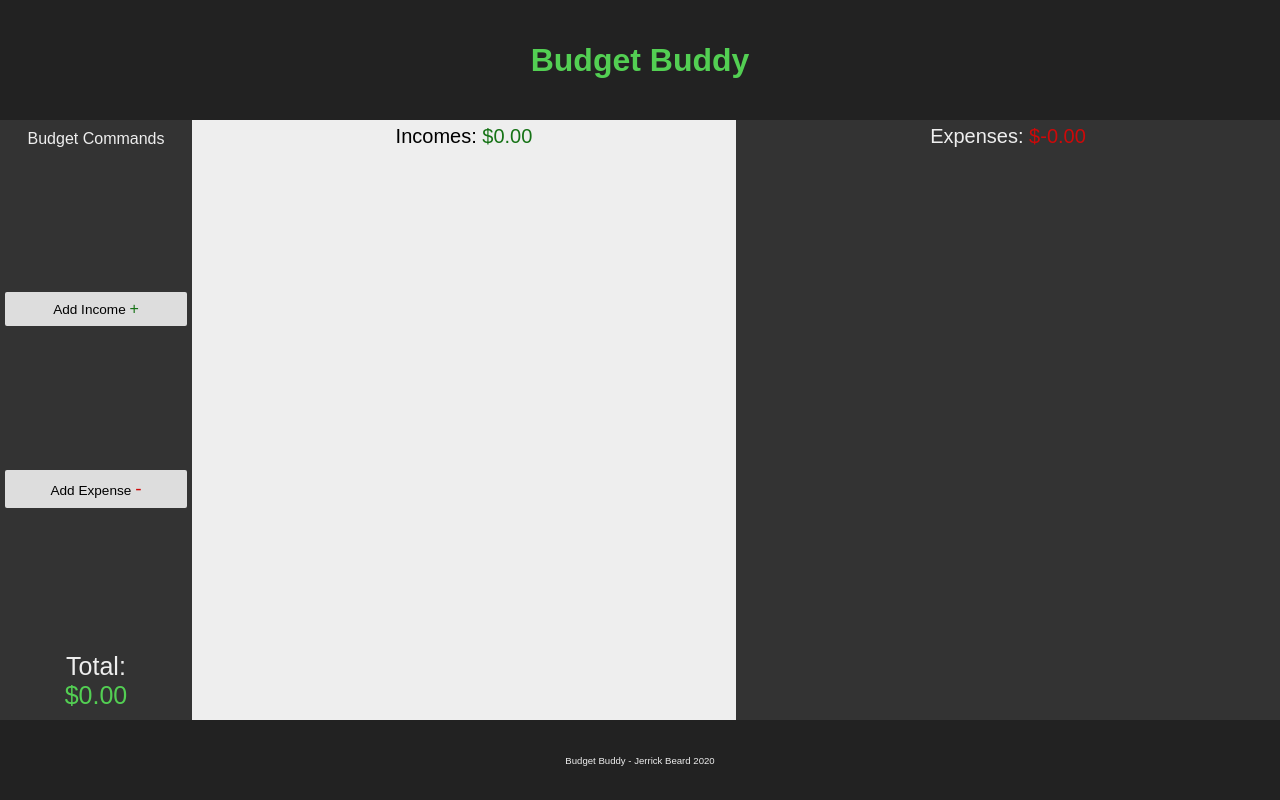
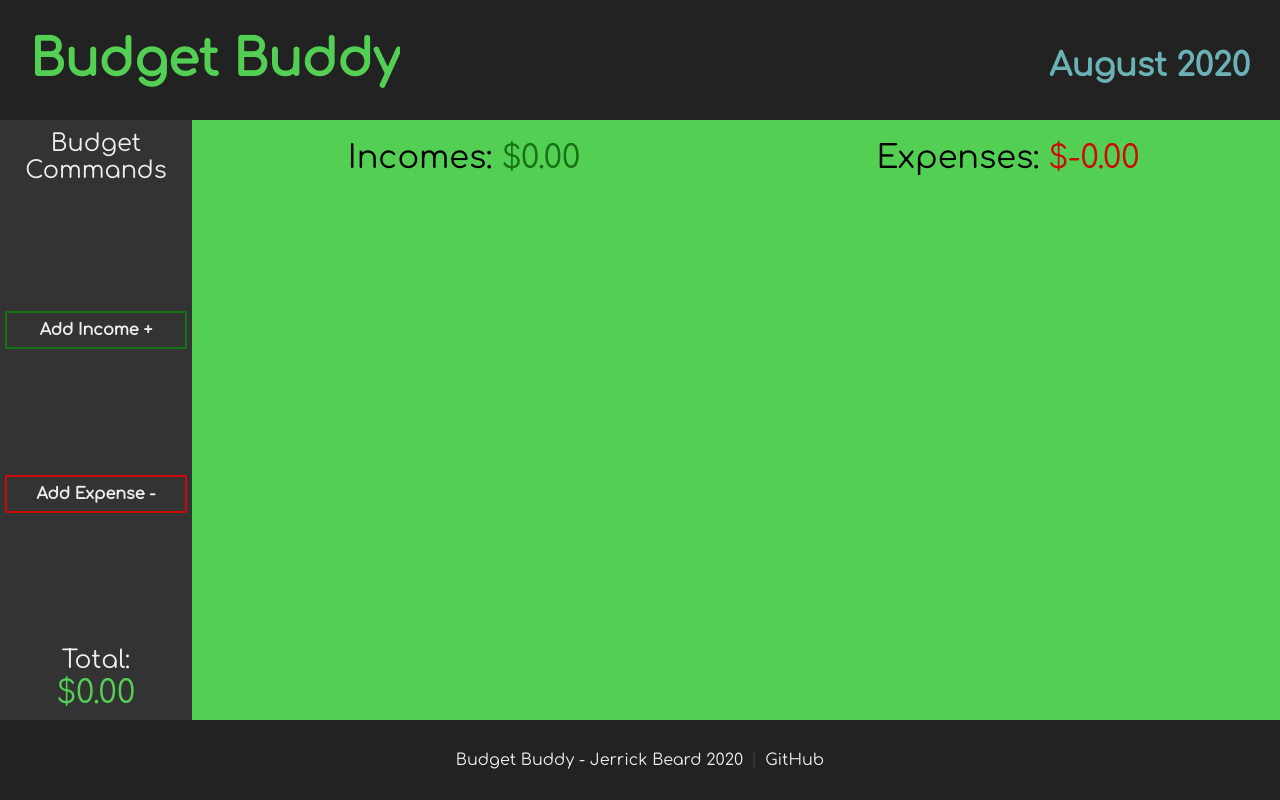
Before and after one commit to JerrickBeardCode/Budget_Buddy, a React (Create React App) app: page / in a window 1280 px wide. Built offline with nearby package versions, Linux system fonts and the light colour scheme.

Commit message:
styling changes and bug fixes

```diff
--- a/public/index.html
+++ b/public/index.html
@@ -31,6 +31,12 @@
     <!-- FONT AWESOME SCRIPT-->
     <script src="https://use.fontawesome.com/0e0a534f3b.js"></script>
 
+    <!-- GOOGLE FONTS -->
+    <link
+      href="https://fonts.googleapis.com/css2?family=Comfortaa&display=swap"
+      rel="stylesheet"
+    />
+
     <div id="modal"></div>
     <div id="root"></div>
     <!--
--- a/src/App.css
+++ b/src/App.css
@@ -7,7 +7,7 @@
 * {
   margin: 0;
   padding: 0;
-  font-family: Arial, Helvetica, sans-serif;
+  font-family: Comfortaa, sans-serif;
   overflow: hidden;
   box-sizing: border-box;
 }
@@ -35,6 +35,20 @@ body {
 
 #main-header {
   color: var(--primary-color);
+  display: flex;
+  justify-content: space-between;
+  align-items: baseline;
+  width: 100%;
+}
+
+#title {
+  margin-left: 30px;
+  font-size: 50px;
+}
+
+.curr-date {
+  margin-right: 30px;
+  color: rgb(106, 178, 180);
 }
 
 /* Workspace */
@@ -72,12 +86,17 @@ body {
 .modal-content {
   cursor: pointer;
   background: #333;
-  height: 22%;
+  height: 28%;
   width: 30%;
   text-align: center;
   border: 1.5px solid var(--primary-color);
   padding: 10px 10px 20px 10px;
   color: var(--light-color);
+}
+
+.modal-amount-error {
+  font-size: 10px;
+  color: rgb(252, 55, 55);
 }
 
 /* Sidebar */
@@ -88,6 +107,7 @@ body {
   height: 100%;
   background: #333;
   justify-content: space-between;
+  font-size: 1.5rem;
 }
 
 #sidebar-container p {
@@ -104,13 +124,23 @@ body {
 .sidebar-exp-button {
   padding: 8px 5px;
   margin: 0px 5px;
-  font-size: 0.85rem;
+  font-size: 1rem;
   border-radius: 2px;
-  background-color: #ddd;
-  transition: 0.5s;
-  border: none;
+  background-color: #333;
+  transition: 0.5s ease-in-out;
+  color: #eee;
+  font-weight: bold;
 }
 
+.sidebar-inc-button {
+  border: 2px solid var(--incomes-color);
+}
+
+.sidebar-exp-button {
+  border: 2px solid var(--expenses-color);
+}
+
+/*
 .sidebar-inc-button .inc-icon {
   color: var(--incomes-color);
   font-size: 1rem;
@@ -120,19 +150,27 @@ body {
   color: var(--expenses-color);
   font-size: 1.2rem;
 }
+*/
 
-.sidebar-inc-button:hover,
+.sidebar-inc-button:hover {
+  cursor: pointer;
+  background-color: var(--incomes-color);
+  color: #eee;
+}
+
 .sidebar-exp-button:hover {
   cursor: pointer;
-  background-color: #bbb;
+  background-color: var(--expenses-color);
+  color: #eee;
 }
 
 .sidebar-total {
   font-size: 25px;
   margin-bottom: 10px;
 }
-.sidebar-total span {
+.sidebar-total .total {
   color: var(--primary-color);
+  font-size: 2rem;
 }
 
 /* Incomes */
@@ -140,15 +178,15 @@ body {
   display: flex;
   width: 42.5%;
   height: 100%;
-  background: var(--light-color);
+  background: var(--primary-color);
   flex-direction: column;
 }
 
 #incomes-container .incomes-header {
   text-align: center;
   width: 100%;
-  margin-top: 5px;
-  font-size: 20px;
+  margin-top: 20px;
+  font-size: 2rem;
 }
 
 #incomes-container .incomes-header span {
@@ -160,16 +198,15 @@ body {
   display: flex;
   width: 42.5%;
   height: 100%;
-  background: #333;
-  color: #eee;
+  background: var(--primary-color);
   flex-direction: column;
 }
 
 #expenses-container .expenses-header {
   text-align: center;
   width: 100%;
-  margin-top: 5px;
-  font-size: 20px;
+  margin-top: 20px;
+  font-size: 2rem;
 }
 
 #expenses-container .expenses-header span {
@@ -185,7 +222,8 @@ body {
   width: 100%;
 }
 
-.incomes-transaction-entry {
+.incomes-transaction-entry,
+.expenses-transaction-entry {
   border: 1px solid #333;
   width: 90%;
   margin-top: 5px;
@@ -194,17 +232,7 @@ body {
   display: flex;
   justify-content: space-between;
   align-items: center;
-}
-
-.expenses-transaction-entry {
-  border: 1px solid #ddd;
-  width: 90%;
-  margin-top: 5px;
-  background: var(--light-color);
-  color: #333;
-  display: flex;
-  justify-content: space-between;
-  align-items: center;
+  font-size: 1.5rem;
 }
 
 .incomes-transaction-amount {
@@ -218,12 +246,18 @@ body {
 }
 
 .transaction-title {
+  padding-right: 10px;
+}
+
+.entry-right {
+  display: flex;
+  align-items: center;
   padding-right: 5px;
 }
 
 /* InputForm */
 #transaction-amount {
-  width: 40px;
+  width: 45px;
   margin-right: 10px;
 }
 
@@ -240,5 +274,21 @@ body {
 #footer {
   background: inherit;
   color: #eee;
-  font-size: 0.6rem;
+  font-size: 1rem;
 }
+
+.general {
+  border-right: #333 solid 2px;
+  margin-right: 10px;
+  padding-right: 10px;
+}
+
+.links a {
+  text-decoration: none;
+  color: inherit;
+  transition: 0.5s;
+}
+
+.links a:hover {
+  color: var(--primary-color);
+}
--- a/src/Utilities.css
+++ b/src/Utilities.css
@@ -12,27 +12,25 @@
 
 .delete-entry-btn {
   padding: 1px;
+  height: 15px;
+  width: 15px;
+  line-height: 15px;
+  border-radius: 50%;
 }
 
-.incomes-delete-btn {
+.incomes-delete-btn,
+.expenses-delete-btn {
   background: #eee;
-  transition: 0.5s;
+  transition: 0.5s ease-in-out;
   border: none;
 }
 
 .incomes-delete-btn:hover {
-  background: #ccc;
-}
-
-.expenses-delete-btn {
-  background: #333;
-  color: #eee;
-  border: none;
-  transition: 0.5s;
+  background: var(--expenses-color);
 }
 
 .expenses-delete-btn:hover {
-  background: #555;
+  background: var(--expenses-color);
 }
 
 .btn-light {
--- a/src/components/Footer.js
+++ b/src/components/Footer.js
@@ -5,7 +5,12 @@ const Footer = ({ project_title, name, year }) => {
   return (
     <div id="footer-container">
       <div id="footer">
-        {project_title} - {name} {year}
+        <span className="general">
+          {project_title} - {name} {year}
+        </span>
+        <span className="links">
+          <a href="https://github.com/JerrickBeardCode">GitHub</a>
+        </span>
       </div>
     </div>
   );
--- a/src/components/Header.js
+++ b/src/components/Header.js
@@ -2,10 +2,32 @@
 import React from 'react';
 
 const Header = props => {
+  const generateDate = () => {
+    const month_names = [
+      'January',
+      'February',
+      'March',
+      'April',
+      'May',
+      'June',
+      'July',
+      'August',
+      'September',
+      'October',
+      'November',
+      'December'
+    ];
+
+    const d = new Date();
+
+    return `${month_names[d.getMonth()]} ${d.getFullYear()}`;
+  };
+
   return (
     <div id="header-container">
       <div id="main-header">
-        <h1>{props.header_title}</h1>
+        <h1 id="title">{props.header_title}</h1>
+        <h1 className="curr-date">{generateDate()}</h1>
       </div>
     </div>
   );
--- a/src/components/InputForm.js
+++ b/src/components/InputForm.js
@@ -13,13 +13,27 @@ class InputForm extends React.Component {
   state = {
     amount: null, // Amount of transaction
     title: '', // Transaction title,
-    transaction_id: -1 // Unique id for each transaction, starting value arbitrary
+    transaction_id: -1, // Unique id for each transaction, starting value arbitrary
+    non_number_attempt: false // True if user tries to enter a non-number for 'amount' field
   };
 
-  handleChange = e => {
-    // Bracket notation to define new state
-    // name === 'amount' || 'title'
-    this.setState({ [e.target.name]: e.target.value });
+  handleAmountChange = e => {
+    // Validate input: don't let user enter a non-number
+    if (isNaN(e.target.value)) {
+      e.target.value = e.target.value.substring(0, e.target.value.length - 1);
+      this.setState({ non_number_attempt: true });
+    } else {
+      this.setState({ [e.target.name]: e.target.value });
+    }
+  };
+
+  handleTitleChange = e => {
+    // Validate input: max length of 30 characters
+    if (e.target.value.length > 30) {
+      e.target.value = e.target.value.substring(0, e.target.value.length - 1);
+    } else {
+      this.setState({ [e.target.name]: e.target.value });
+    }
   };
 
   // Handles key press. If 'enter' key was hit, call onLabelKeyPress and pass
@@ -48,15 +62,17 @@ class InputForm extends React.Component {
             type="text"
             id="transaction-amount"
             name="amount"
+            placeholder="Amount"
             onKeyPress={this.handleKeyPress}
-            onChange={this.handleChange}
+            onChange={this.handleAmountChange}
           ></input>
           <input
             type="text"
             id="transaction-title"
             name="title"
+            placeholder="Description"
             onKeyPress={this.handleKeyPress}
-            onChange={this.handleChange}
+            onChange={this.handleTitleChange}
           ></input>
         </form>
         <button className="btn btn-confirm" onClick={this.handleConfirmClick}>
@@ -65,6 +81,11 @@ class InputForm extends React.Component {
         <button className="btn btn-cancel" onClick={btnCancelClicked}>
           Cancel
         </button>
+        {this.state.non_number_attempt ? (
+          <p className="modal-amount-error">
+            Please only enter numbers or decimals for amount
+          </p>
+        ) : null}
       </>
     );
   }
--- a/src/components/TransactionList.js
+++ b/src/components/TransactionList.js
@@ -1,13 +1,12 @@
 import React from 'react';
 import Modal from './Modal';
-import { thisExpression } from '@babel/types';
 
 // PROPS: items_arr - array of transaction items to be displayed
 //        deleteArrayItem - callback to Workspace.js that updates appropriate array
 //        type - incomes or expenses? (used for class names)
 class TransactionList extends React.Component {
   // State - is the user currently trying to delete an item?
-  state = { id_to_delete: null, modal_active: false };
+  state = { id_to_delete: null, modal_active: false, item_info_to_delete: '' };
 
   /*
   handleDeleteButton = () => {
@@ -15,8 +14,12 @@ class TransactionList extends React.Component {
   };*/
 
   // Set modal_active to true so modal renders
-  toggleModal = id => {
-    this.setState({ modal_active: true, id_to_delete: id });
+  toggleModal = (id, amt, ttl) => {
+    this.setState({
+      modal_active: true,
+      id_to_delete: id,
+      item_info_to_delete: `$${amt} ${ttl}`
+    });
   };
 
   // Set modal_active state so modal doesn't render
@@ -60,11 +63,15 @@ class TransactionList extends React.Component {
               </span>
               <p className="entry-right">
                 <span className="transaction-title">{item.title}</span>
-                {/* Our delete button has the key, so that we can obtain the info
-                      for the item we want to delete */}
                 <button
                   className={`delete-entry-btn ${type}-delete-btn`}
-                  onClick={() => this.toggleModal(item.transaction_id)}
+                  onClick={() =>
+                    this.toggleModal(
+                      item.transaction_id,
+                      item.amount,
+                      item.title
+                    )
+                  }
                 >
                   X
                 </button>
@@ -74,8 +81,8 @@ class TransactionList extends React.Component {
         })}
         {this.state.modal_active ? (
           <Modal
-            modal_header={'Delete this item?'}
-            modal_body={'TODO: fetch item data'}
+            modal_header={'Delete entry:'}
+            modal_body={`${this.state.item_info_to_delete} ?`}
             modal_type={'delete-form'}
             closeModal={this.closeModal}
             onConfirmButtonClick={this.onConfirmButtonClick}
```
